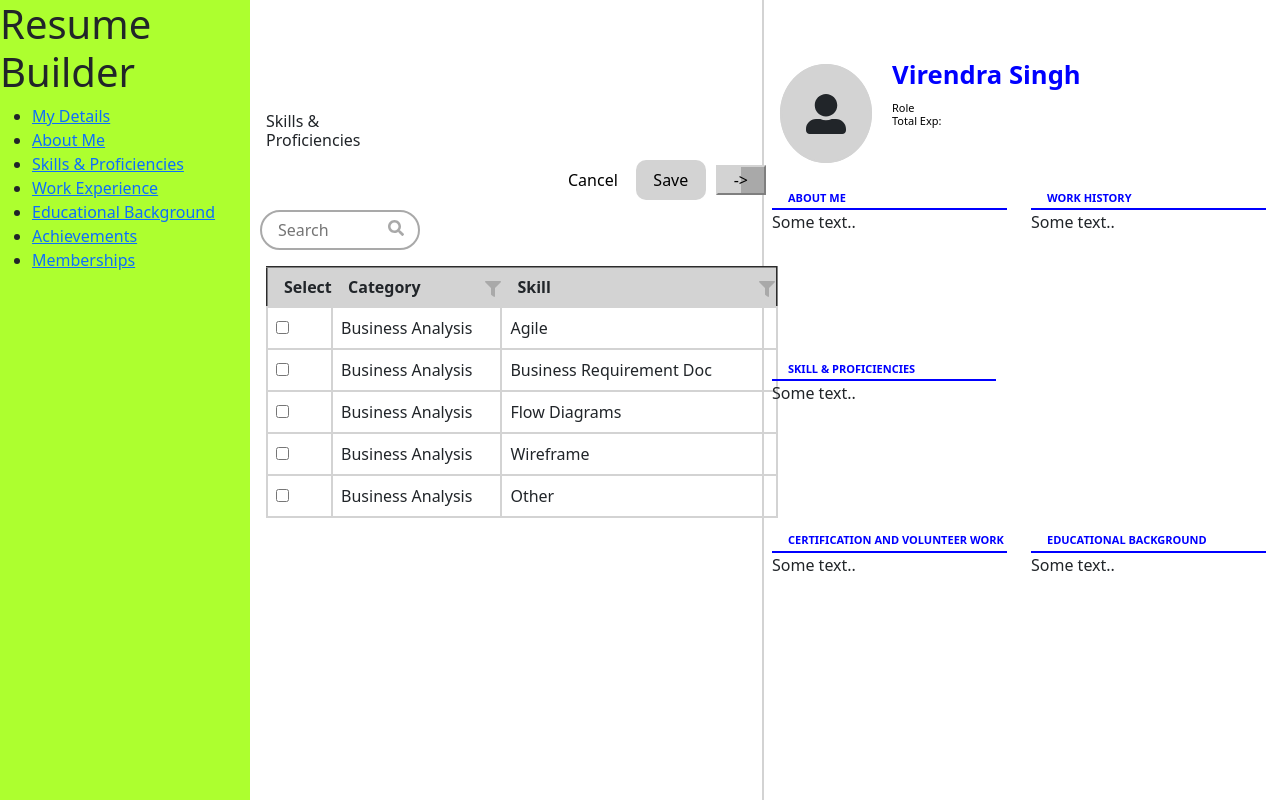
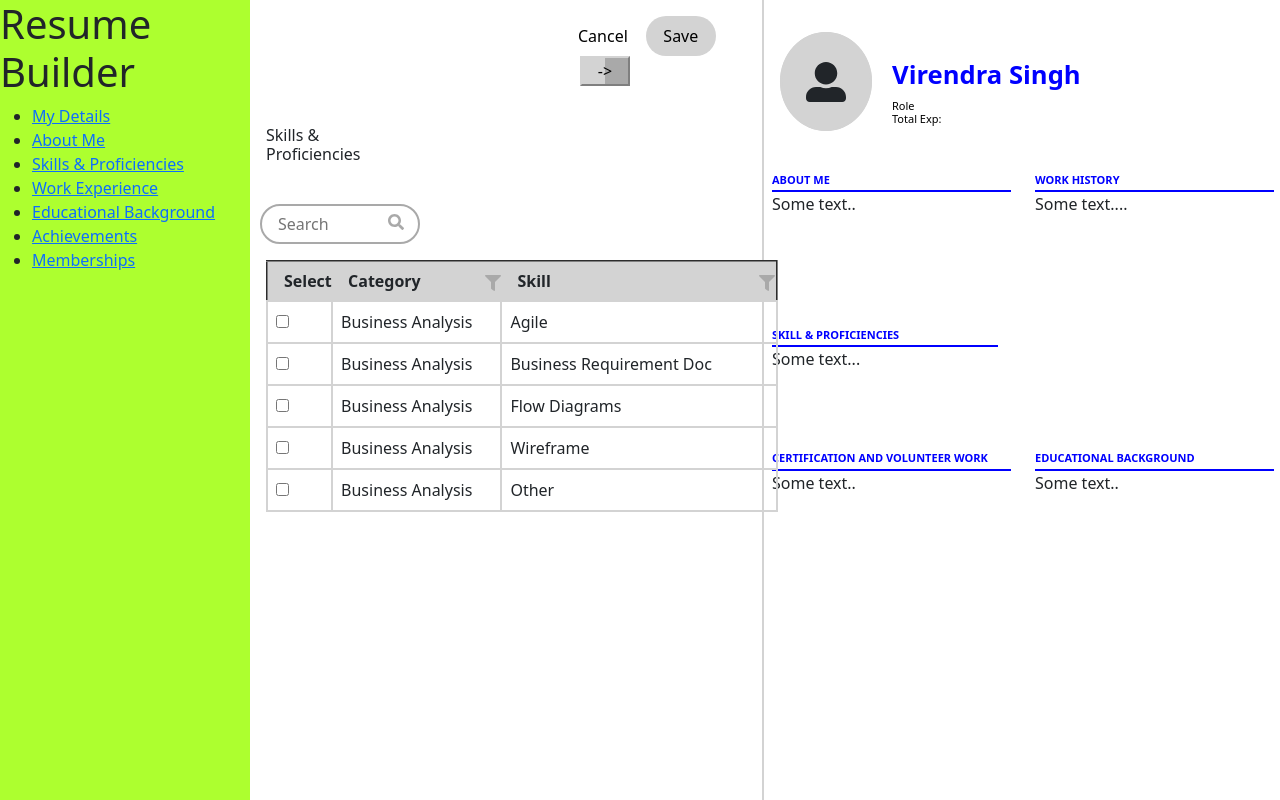
Before and after one commit to Suryansh-psi/Resume-project-frontend, a React (Create React App) app: page /skills in a window 1280 px wide. Built offline with nearby package versions, Linux system fonts and the light colour scheme.

Commit message:
updated files

```diff
--- a/src/components/AboutMe.css
+++ b/src/components/AboutMe.css
@@ -3,8 +3,8 @@ form{
 	height: 100vh;
 }
 
-textarea{
-	margin: 80px 0 0 140px;
+.textarea{
+	margin: 35px 0 0 140px;
 	border: 2px solid lightgrey;
 	border-radius: 0.25rem;
 	padding: 1rem;
@@ -26,28 +26,26 @@ textarea{
 
 }
 
-label{
+.label{
 	position: fixed;
-	margin: 90px 0 0 20px;
+	margin: 40px 0 0 20px;
 }
 
 .buttons{
-	position: absolute;
-	bottom: 37.5rem;
-	left: 35rem;
+	padding: 1rem 0 0 20rem;
 }
 
 .buttons input{
 	width: 70px;
 	height: 40px;
 	border-color: transparent;
-	border-radius: 10px;
+	border-radius: 20px;
 	background-color: lightgrey;
 }
 
 .button1{
 	width: 50px;
-	margin: 0 0 0 10px;
+	margin: 0px 0 0 10px;
 	background: linear-gradient(to right, lightgrey 50%, darkgrey 50%);
 	border-color : lightgrey;
 }
@@ -57,3 +55,9 @@ label{
 	background-color: transparent;
 	margin: 0 10px 0 0;
 }
+
+/*.aboutSection{
+	padding-top: -4rem;
+}
+
+*/
--- a/src/components/AboutMe.js
+++ b/src/components/AboutMe.js
@@ -1,6 +1,7 @@
 import React, { useState } from "react";
 import { useForm } from "react-hook-form";
 import { BsPlusCircle } from "react-icons/bs";
+import { FaArrowRight } from "react-icons/fa";
 import './AboutMe.css'
 function AboutMe() {
 
@@ -26,18 +27,21 @@ function AboutMe() {
 
 	return (
     <form onSubmit={handleSubmit((data) => customFunction(data))}>
-      <label>About Me</label>
-      <textarea {...register('about')} name="about" placeholder="Write something about yourself" id="about" cols="30" rows="10"></textarea>
-      <div className="bulletPoints">
-        <input {...register('points')} type="text" name="points[]" placeholder="Write in bulleted list" />
-        <i><BsPlusCircle/></i>
-      </div>
       <div className="buttons">
         <button className="button2">Cancel</button>
         <input type="submit" name="aboutme" value="Save" />
 
-        <button className="button1">-></button>
+        <button className="button1"><FaArrowRight /></button>
       </div>
+      <div className="aboutSection">
+        <label className="label">About Me</label>
+        <textarea className="textarea" {...register('about')} name="about" placeholder="Write something about yourself" id="about" cols="30" rows="10"></textarea>
+        <div className="bulletPoints">
+          <input {...register('points')} type="text" name="points[]" placeholder="Write in bulleted list" />
+          <i><BsPlusCircle/></i>
+      </div>
+      </div>
+
     </form>
   );
 }
--- a/src/components/Skills.css
+++ b/src/components/Skills.css
@@ -1,4 +1,4 @@
-table{
+.skillTable{
 	position: relative;
 	top: 1rem;
 	left: 1rem;
@@ -19,8 +19,8 @@ thead th{
  	border: 2px solid lightgrey;
  	padding: 0.5rem 0.5rem;
  }
-h6{
-	padding: 7rem 0 0 1rem;
+.skillHeader{
+	padding: 2.5rem 0 0 1rem;
 }
 
 thead i{
@@ -35,7 +35,7 @@ th a{
 }
 
 .SearchBox{
-	margin: 60px 0 0 10px;
+	margin: 40px 0 0 10px;
 
 }
 
@@ -54,32 +54,3 @@ th a{
 	bottom: 0.25rem;
 	color: darkgrey;
 }
-
-
-
-.buttons{
-	position: absolute;
-	bottom: 37.5rem;
-	left: 35rem;
-}
-
-.buttons input{
-	width: 70px;
-	height: 40px;
-	border-color: transparent;
-	border-radius: 10px;
-	background-color: lightgrey;
-}
-
-.button1{
-	width: 50px;
-	margin: 0 0 0 10px;
-	background: linear-gradient(to right, lightgrey 50%, darkgrey 50%);
-	border-color : lightgrey;
-}
-
-.button2{
-	border-color: transparent;
-	background-color: transparent;
-	margin: 0 10px 0 0;
-}
--- a/src/components/Skills.js
+++ b/src/components/Skills.js
@@ -22,7 +22,13 @@ const Skills = () => {
 		<div>
 
 			<form onSubmit={handleSubmit((data) => customFunction(data))}>
-        <h6><div>Skills & </div>Proficiencies</h6>
+        <div className="buttons">
+          <button className="button2">Cancel</button>
+          <input type="submit" name="aboutme" value="Save" />
+
+          <button className="button1">-></button>
+        </div>
+        <h6 className="skillHeader"><div>Skills & </div>Proficiencies</h6>
         <div className="SearchBox">
           <input {...register('points')} type="text" name="points[]" placeholder="Search" />
           <i><FaSearch /></i>
@@ -64,13 +70,6 @@ const Skills = () => {
       			</tr>
       		</tbody>
       	</table>
-
-      	<div className="buttons">
-          <button className="button2">Cancel</button>
-          <input type="submit" name="aboutme" value="Save" />
-
-          <button className="button1">-></button>
-        </div>
     </form>
 		</div>
 	);
--- a/src/components/Template.css
+++ b/src/components/Template.css
@@ -6,20 +6,20 @@
 
 .row{
 	box-sizing: border-box;
-	padding: 0rem 0.5rem;
-	position: relative;
-	top: -3rem;
+	padding: 3rem 0 0 0.5rem;
 }
 
 .column {
   float: left;
   width: 50%;
+  padding-bottom: 6rem;
 }
 
 .column1{
 	float: left;
     width: 100%;
-    padding-right: 17.6rem;
+    padding-right: 18rem;
+    padding-bottom: 4rem;
 }
 
 .row:after {
@@ -28,36 +28,10 @@
   clear: both;
 }
 
-.row h6{
-	font-size: 20px;
-	margin: 0;
-}
-
-
-
-
-
-
-
-
-
-
-
-
-
-
-
-
-
-
-
-
-
 h2{
 	font-weight: 700;
 	color: blue;
 	font-size: 1.6rem;
-	margin:0 0 10px 0;
 }
 
 .template h6{
@@ -69,26 +43,6 @@ h2{
 	padding-bottom: 0.25rem;
 }
 
-
-
-
-
-
-
-
-
-
-
-
-
-
-
-
-
-
-
-
-
 .header h5{
 	font-size: 11px;
 	color: black;
@@ -96,7 +50,7 @@ h2{
 }
 
 .header{
-	padding: 0rem 0 0 8rem;
+	padding: 0 0 0 8rem;
 }
 
 .header i{
@@ -106,7 +60,7 @@ h2{
 	border-radius: 50%;
 	background-color: lightgrey;
 	position: relative;
-	top: 5rem;
+	top: 3rem;
 	right: 7rem;
 
 }
--- a/src/components/Template.js
+++ b/src/components/Template.js
@@ -19,11 +19,11 @@ function Template() {
 			  </div>
 			  <div class="column">
 				  <h6>WORK HISTORY</h6>
-			  <p>Some text..</p>
+				  <p>Some text....</p>
 			  </div>
 			  <div class="column1">
 				  <h6>SKILL & PROFICIENCIES</h6>
-			  <p>Some text..</p>
+				  <p>Some text...</p>
 			  </div>
 		    <div class="column">
 			  <h6>CERTIFICATION AND VOLUNTEER WORK</h6>
```
Lines whose indentation alone changed are shown as unchanged.
